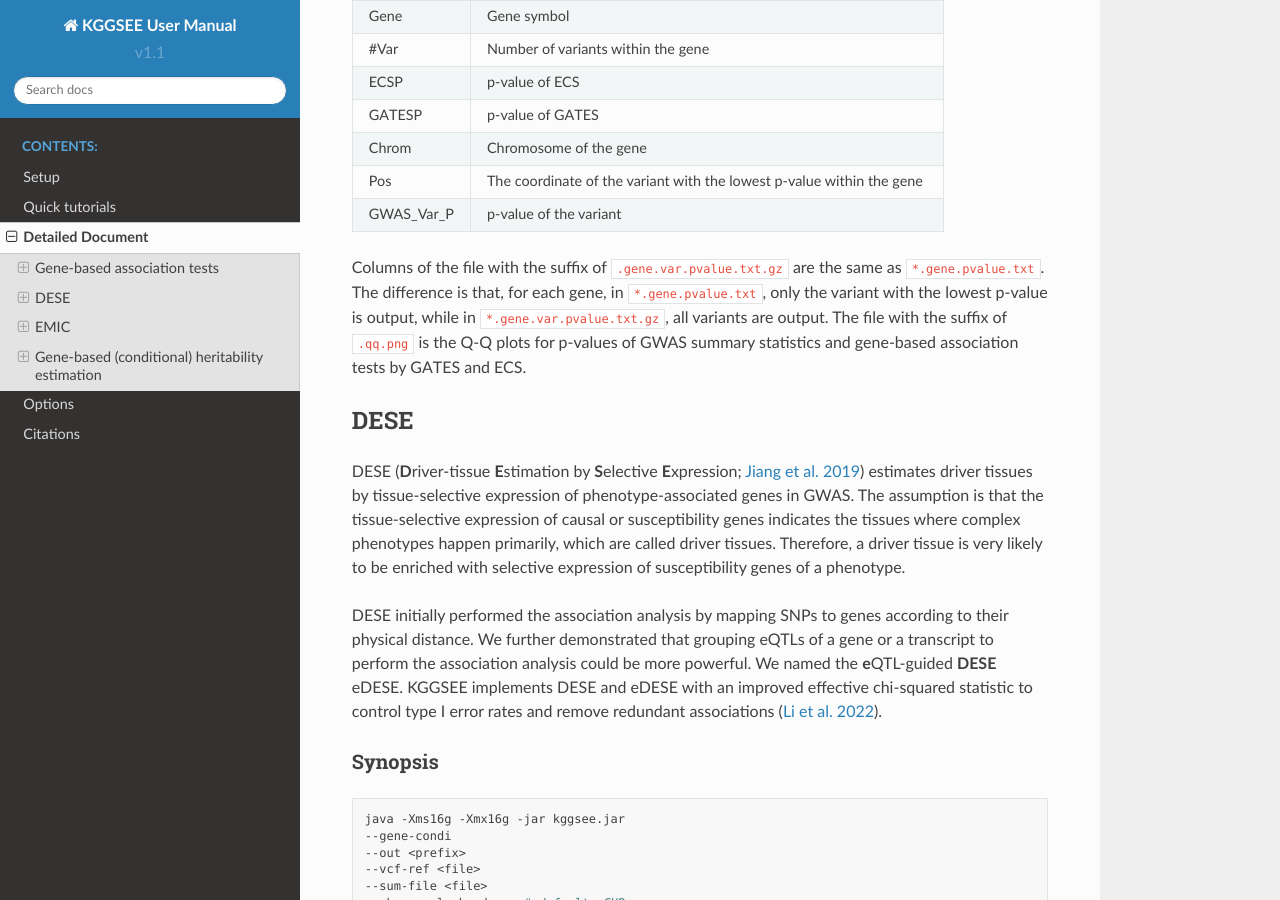
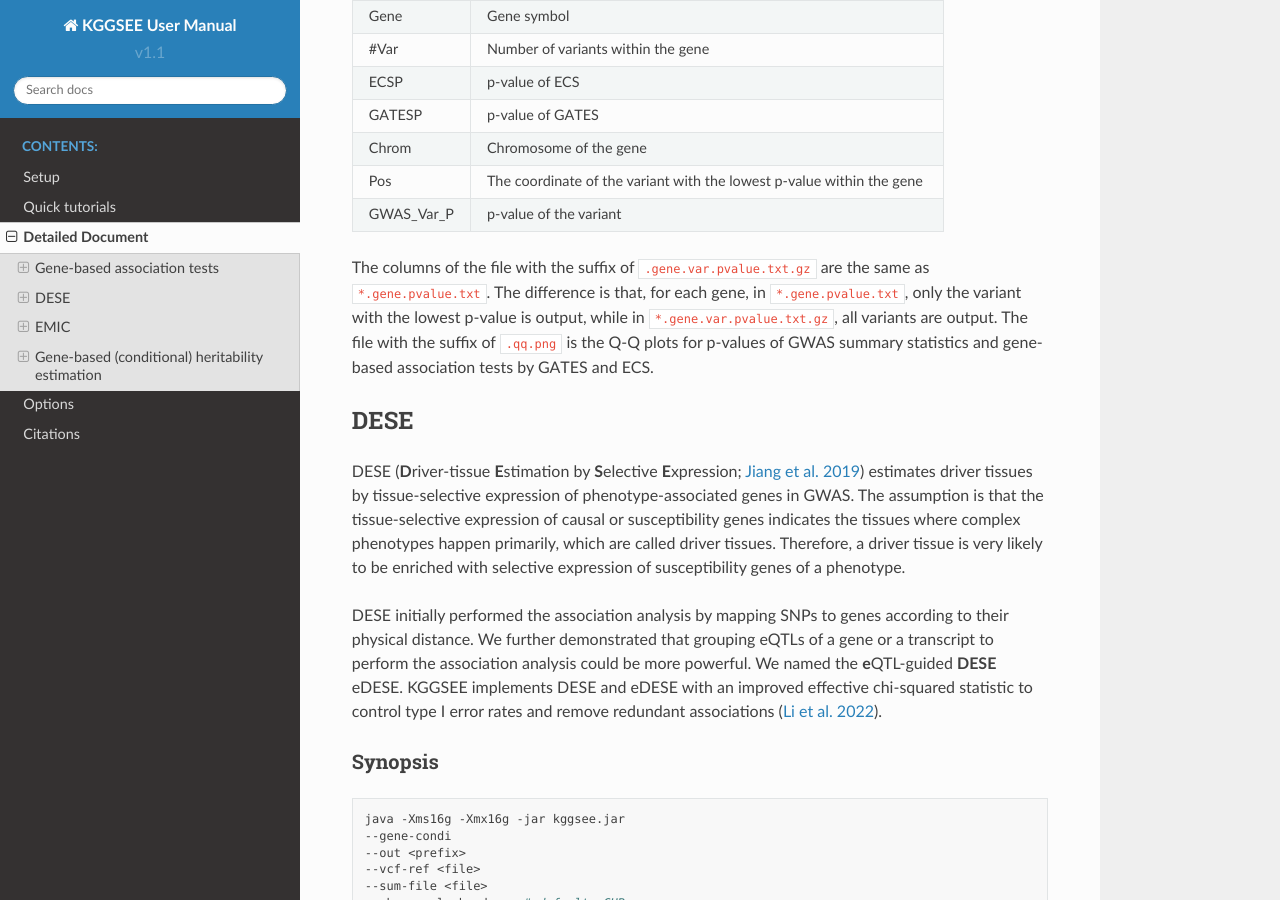
Before and after one commit to pmglab/KGGSEE, a Sphinx documentation site: the page built from doc/source/detailed_document.rst, in a window 1280 px wide and 900 px high, scrolled down 3587 px. Built offline with Sphinx 7.4.7 and the Read the Docs theme 2.0.0, drawn with Linux system fonts in a browser that asks for light colours; some of the changed text lies outside the part shown.

Commit message:
Update detailed_document.rst

```diff
--- a/doc/source/detailed_document.rst
+++ b/doc/source/detailed_document.rst
@@ -161,7 +161,7 @@
       - p-value of the variant
 
 
-Columns of the file with the suffix of ``.gene.var.pvalue.txt.gz`` are the same as ``*.gene.pvalue.txt``. The difference is that, for each gene, in ``*.gene.pvalue.txt``, only the variant with the lowest p-value is output, while in ``*.gene.var.pvalue.txt.gz``, all variants are output. The file with the suffix of ``.qq.png`` is the Q-Q plots for p-values of GWAS summary statistics and gene-based association tests by GATES and ECS.
+The columns of the file with the suffix of ``.gene.var.pvalue.txt.gz`` are the same as ``*.gene.pvalue.txt``. The difference is that, for each gene, in ``*.gene.pvalue.txt``, only the variant with the lowest p-value is output, while in ``*.gene.var.pvalue.txt.gz``, all variants are output. The file with the suffix of ``.qq.png`` is the Q-Q plots for p-values of GWAS summary statistics and gene-based association tests by GATES and ECS.
 
 
 
@@ -339,7 +339,7 @@
 
 The three files with suffixes of ``.gene.pvalue.txt``, ``.gene.var.pvalue.txt.gz``, and ``.qq.png`` are the same as their counterparts output by :ref:`Gene-based association tests <detail_ECS>`.
 
-In addition, results of conditional gene-based association tests are saved in a file with a suffix of ``.finemapping.gene.ecs.txt``. Columns of the file are as follow:
+In addition, results of conditional gene-based association tests are saved in a file with a suffix of ``.finemapping.gene.ecs.txt``. The columns of the file are as follows:
 
 .. list-table::
     :widths: 1 4
@@ -541,7 +541,7 @@
       - The p-value of an extended Cochran's Q test. The significance (p<1E-3) means that the causal effect is more likely to be false-positive. At this point, KGGSEE excludes its eQTLs which are also the eQTLs of other significant genes, and redoes EMIC. In this case, results in the columns of minP_EMIC_PFM and DetailsEMIC_PFM will be different from those in the columns of minP_EMIC and Details_EMIC.
 
 
-Columns of the file with a suffix of ``.emic.gene.var.tsv.gz`` are the same as ``*.emic.gene.txt``. The difference is that, for each gene, in ``*.emic.gene.txt``, only the eQTL with the lowest GWAS p-value is output, while in ``*.emic.gene.var.tsv.gz``, all eQTLs are output. The file with a suffix of ``.qq.png`` saves the Q-Q plot for GWAS p-values of IVs. The file with a suffix of ``.emic.qq.png`` saves the Q-Q plot for EMIC p-values. The file with a suffix of ``.scatterplots.emic.pdf`` saves the scatter plots of genetic association with gene expression. Each gene with an EMIC p-value lower than the threshold specified by ``--emic-plot-p`` is saved on a separate page of the PDF. A filled rectangle on the plots denotes an IV. The red rectangle denotes the most significant GWAS variant among all the IVs of a gene. The slope of the line represents the estimated causal effect. The color of an IV denotes the degree of the LD between the IV and the most significant GWAS variant. The error bars in the rectangles denote the standard errors of the coefficient estimates.
+The columns of the file with a suffix of ``.emic.gene.var.tsv.gz`` are the same as ``*.emic.gene.txt``. The difference is that, for each gene, in ``*.emic.gene.txt``, only the eQTL with the lowest GWAS p-value is output, while in ``*.emic.gene.var.tsv.gz``, all eQTLs are output. The file with a suffix of ``.qq.png`` saves the Q-Q plot for GWAS p-values of IVs. The file with a suffix of ``.emic.qq.png`` saves the Q-Q plot for EMIC p-values. The file with a suffix of ``.scatterplots.emic.pdf`` saves the scatter plots of genetic association with gene expression. Each gene with an EMIC p-value lower than the threshold specified by ``--emic-plot-p`` is saved on a separate page of the PDF. A filled rectangle on the plots denotes an IV. The red rectangle denotes the most significant GWAS variant among all the IVs of a gene. The slope of the line represents the estimated causal effect. The color of an IV denotes the degree of the LD between the IV and the most significant GWAS variant. The error bars in the rectangles denote the standard errors of the coefficient estimates.
 
 
 .. _detail_h2:
@@ -691,7 +691,7 @@
       - p-value of the variant
 
 
-Columns of the file with the suffix of ``.gene.var.pvalue.txt.gz`` are the same as ``*.gene.pvalue.txt``. The difference is that, for each gene, in ``*.gene.pvalue.txt``, only the variant with the lowest p-value is output, while in ``*.gene.var.pvalue.txt.gz``, all variants are output. The file with the suffix of ``.qq.png`` is the Q-Q plots for p-values of GWAS summary statistics and gene-based association tests by GATES and ECS.
+The columns of the file with the suffix of ``.gene.var.pvalue.txt.gz`` are the same as ``*.gene.pvalue.txt``. The difference is that, for each gene, in ``*.gene.pvalue.txt``, only the variant with the lowest p-value is output, while in ``*.gene.var.pvalue.txt.gz``, all variants are output. The file with the suffix of ``.qq.png`` is the Q-Q plots for p-values of GWAS summary statistics and gene-based association tests by GATES and ECS.
 
 
 When ``--gene-condi`` is specified, a file with a suffix of ``.finemapping.gene.ecs.txt`` is also output. This file has the following four more columns in addition to its counterpart output by :ref:`DESE <detail_DESE>`.
```
